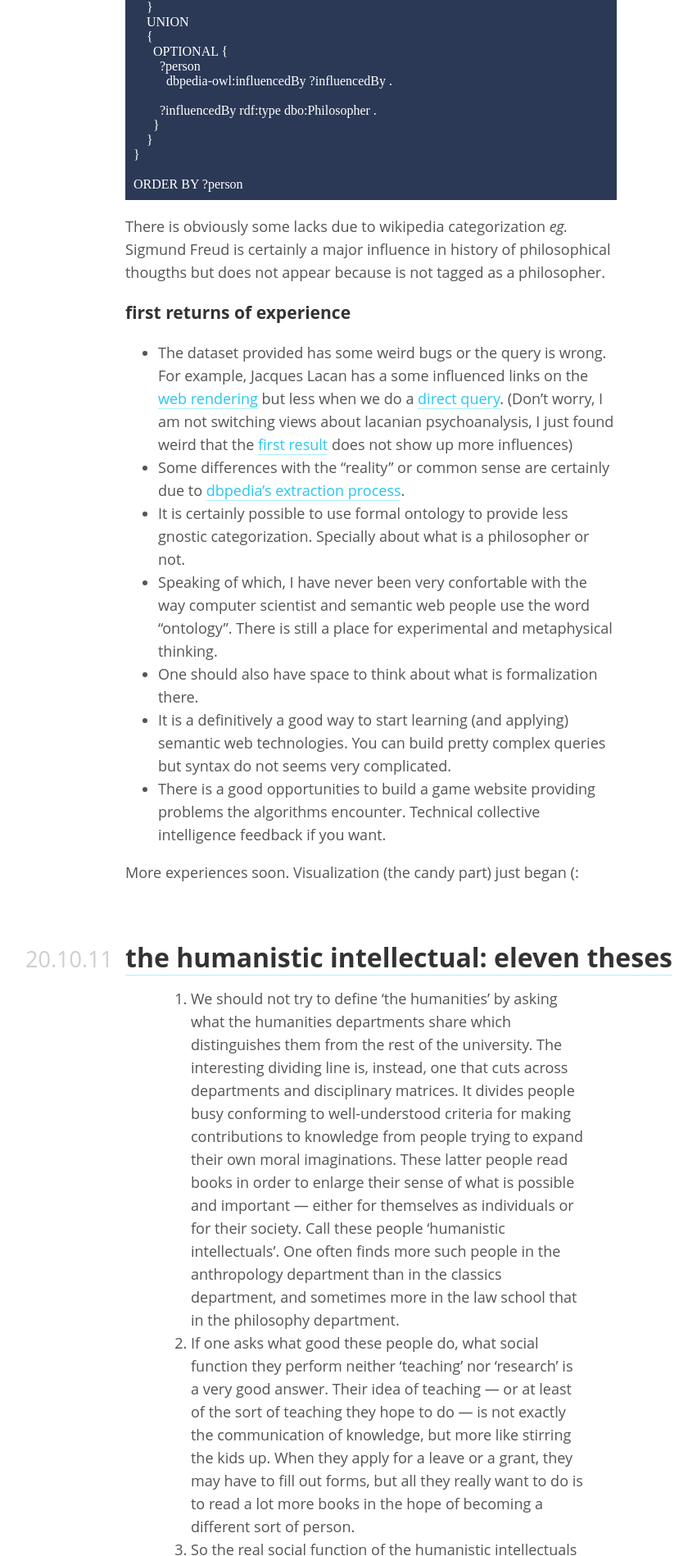
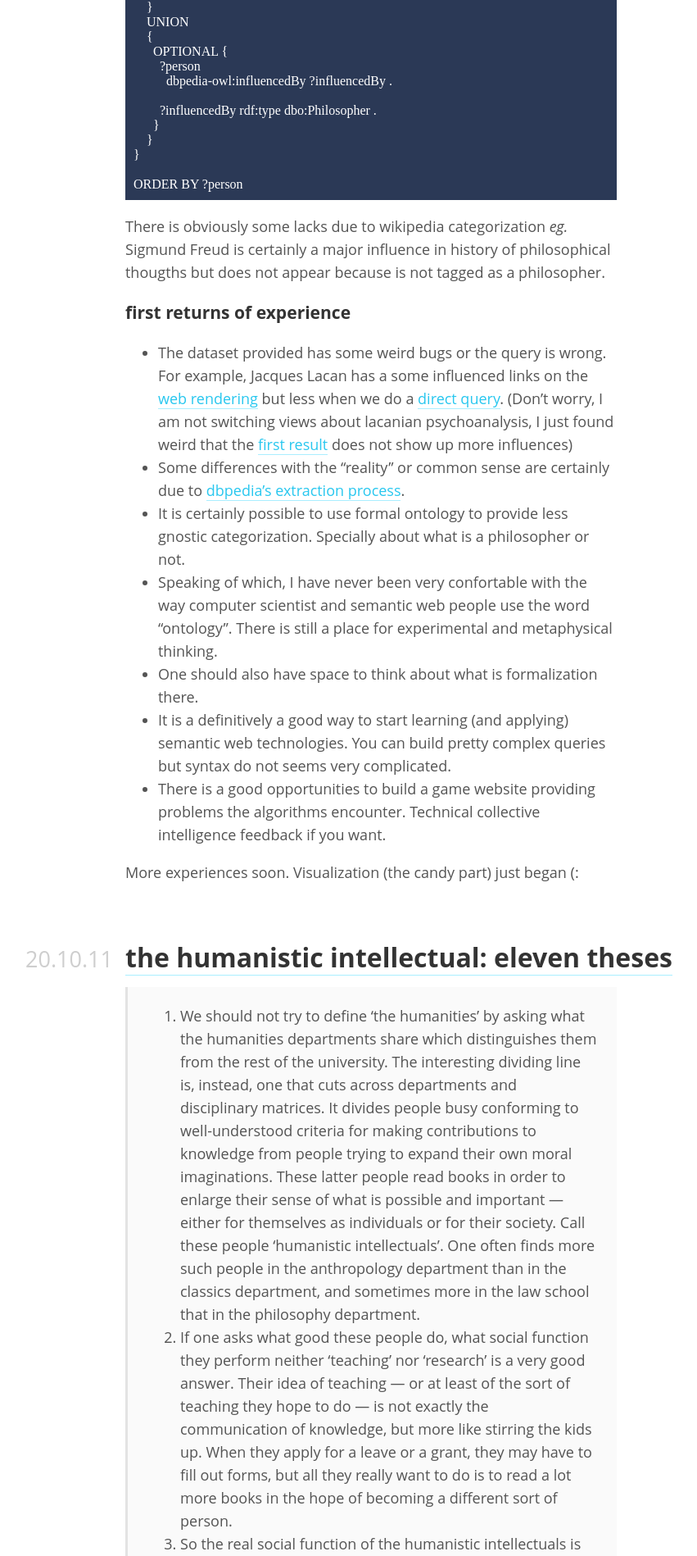
Before and after one commit to taniki/cendres.net, a Jekyll site: the page built from index.html, in a window 1280 px wide. Shown: the part 4502-6400 px from the top of the page at 82% size, without its empty margins (187-1038 px from the left). Built offline with Jekyll 4.4.1, drawn with Linux system fonts in a browser that asks for light colours; nearby versions of some CDN libraries; Markdown is read by kramdown in place of the engine named in the settings; the list of posts is cut into pages by our own code.

Commit message:
css: blockquote

```diff
--- a/css/main.css
+++ b/css/main.css
@@ -106,6 +106,13 @@
   font-size: 16px;
 }
 
+blockquote {
+  border-left: 3px solid rgba(206,206,206,0.5);
+  margin : 0;
+  padding : 3px 24px;
+  background: rgba(206,206,206,0.1);
+}
+
 .site-footer {
   padding : 30px 0;
   font-size : 12px;
```
